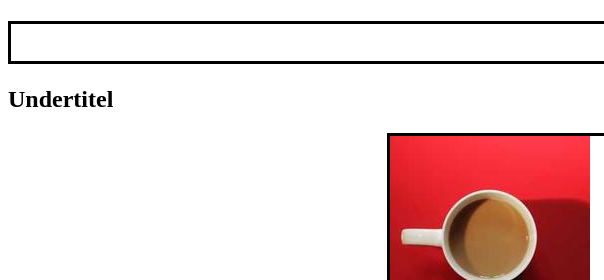
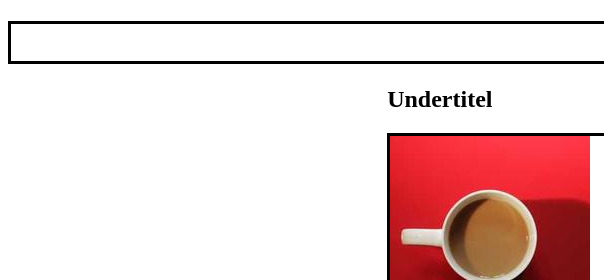
Before and after one commit to Hvidloegsida/domoevelse, a plain HTML site: page index.html in a window 1280 px wide. Shown: the top 280 px of the page, 0-604 px from the left. Drawn offline with Linux system fonts and the light colour scheme.

Commit message:
css pc version

```diff
--- a/style.css
+++ b/style.css
@@ -7,6 +7,10 @@ h1 {
   text-align: center;
   border-style: solid;
 }
+
+h2 {
+  margin-left: 30%;
+}
 footer {
   text-align: center;
   border-style: solid;
```
